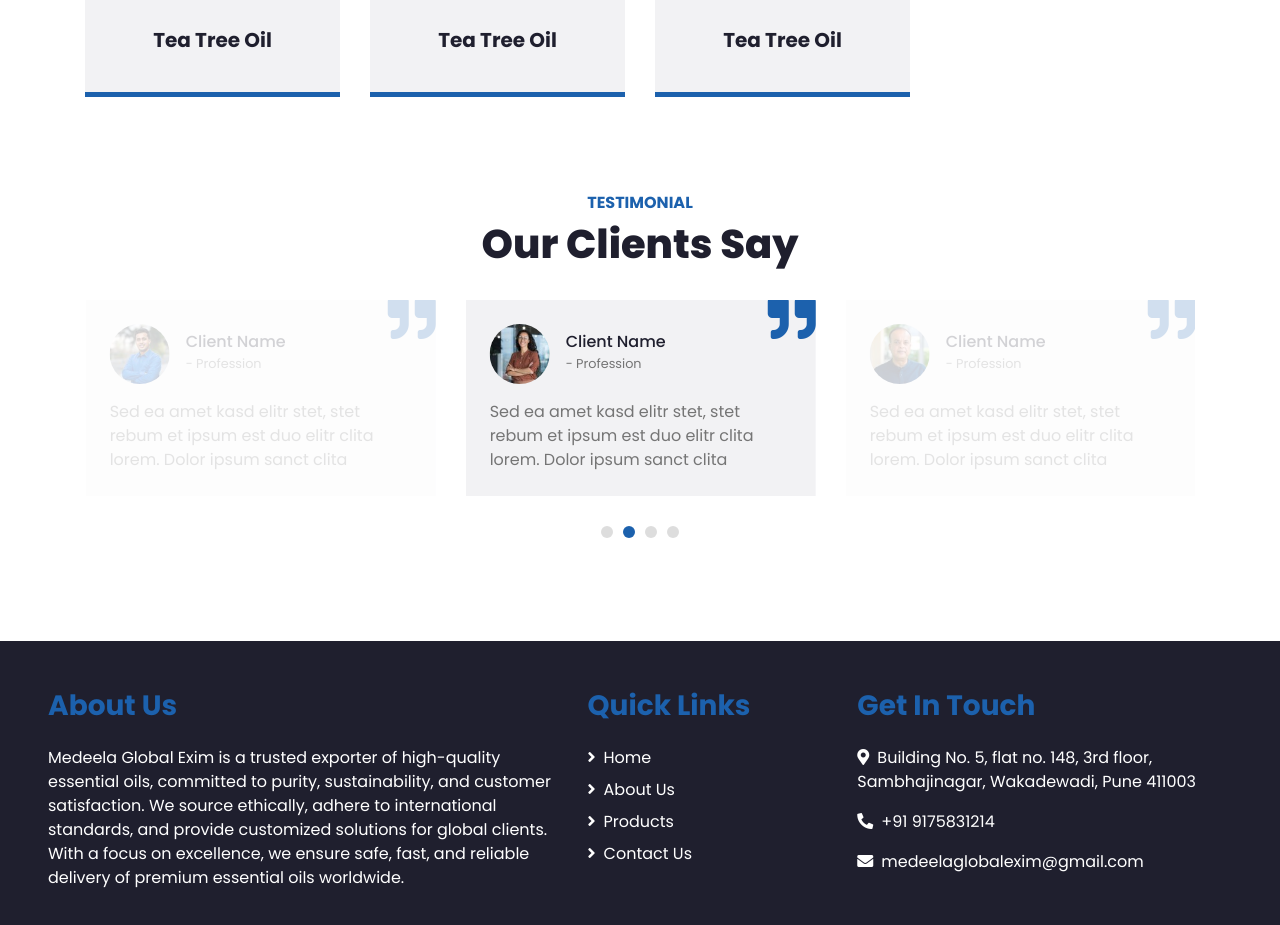
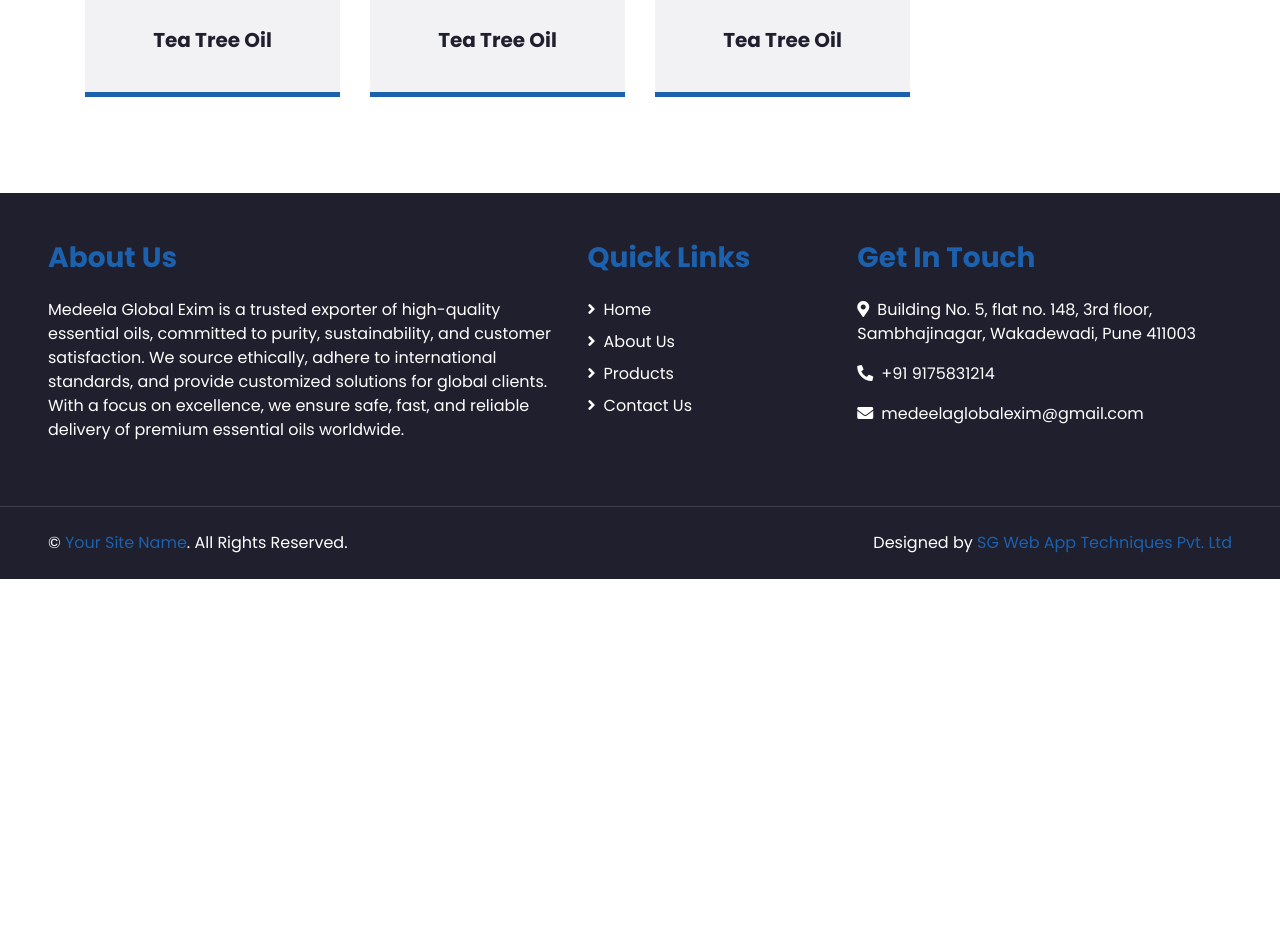
Before and after one commit to kusumprajapati22/medeela, a plain HTML site: page products.html in a window 1280 px wide. Shown: the part 3021-3946 px from the top of the page. After the commit the page ends 3600 px from the top, so only its background shows below. Drawn offline with nearby package versions, Linux system fonts and the light colour scheme.

Commit message:
Update products.html

```diff
--- a/products.html
+++ b/products.html
@@ -446,64 +446,6 @@
     <!-- Products End -->
 
 
-    <!-- Testimonial Start -->
-    <div class="container-fluid py-5">
-        <div class="container">
-            <div class="text-center pb-2">
-                <h6 class="text-primary text-uppercase font-weight-bold">Testimonial</h6>
-                <h1 class="mb-4">Our Clients Say</h1>
-            </div>
-            <div class="owl-carousel testimonial-carousel">
-                <div class="position-relative bg-secondary p-4">
-                    <i class="fa fa-3x fa-quote-right text-primary position-absolute" style="top: -6px; right: 0;"></i>
-                    <div class="d-flex align-items-center mb-3">
-                        <img class="img-fluid rounded-circle" src="img/testimonial-1.jpg" style="width: 60px; height: 60px;" alt="">
-                        <div class="ml-3">
-                            <h6 class="font-weight-semi-bold m-0">Client Name</h6>
-                            <small>- Profession</small>
-                        </div>
-                    </div>
-                    <p class="m-0">Sed ea amet kasd elitr stet, stet rebum et ipsum est duo elitr clita lorem. Dolor ipsum sanct clita</p>
-                </div>
-                <div class="position-relative bg-secondary p-4">
-                    <i class="fa fa-3x fa-quote-right text-primary position-absolute" style="top: -6px; right: 0;"></i>
-                    <div class="d-flex align-items-center mb-3">
-                        <img class="img-fluid rounded-circle" src="img/testimonial-2.jpg" style="width: 60px; height: 60px;" alt="">
-                        <div class="ml-3">
-                            <h6 class="font-weight-semi-bold m-0">Client Name</h6>
-                            <small>- Profession</small>
-                        </div>
-                    </div>
-                    <p class="m-0">Sed ea amet kasd elitr stet, stet rebum et ipsum est duo elitr clita lorem. Dolor ipsum sanct clita</p>
-                </div>
-                <div class="position-relative bg-secondary p-4">
-                    <i class="fa fa-3x fa-quote-right text-primary position-absolute" style="top: -6px; right: 0;"></i>
-                    <div class="d-flex align-items-center mb-3">
-                        <img class="img-fluid rounded-circle" src="img/testimonial-3.jpg" style="width: 60px; height: 60px;" alt="">
-                        <div class="ml-3">
-                            <h6 class="font-weight-semi-bold m-0">Client Name</h6>
-                            <small>- Profession</small>
-                        </div>
-                    </div>
-                    <p class="m-0">Sed ea amet kasd elitr stet, stet rebum et ipsum est duo elitr clita lorem. Dolor ipsum sanct clita</p>
-                </div>
-                <div class="position-relative bg-secondary p-4">
-                    <i class="fa fa-3x fa-quote-right text-primary position-absolute" style="top: -6px; right: 0;"></i>
-                    <div class="d-flex align-items-center mb-3">
-                        <img class="img-fluid rounded-circle" src="img/testimonial-4.jpg" style="width: 60px; height: 60px;" alt="">
-                        <div class="ml-3">
-                            <h6 class="font-weight-semi-bold m-0">Client Name</h6>
-                            <small>- Profession</small>
-                        </div>
-                    </div>
-                    <p class="m-0">Sed ea amet kasd elitr stet, stet rebum et ipsum est duo elitr clita lorem. Dolor ipsum sanct clita</p>
-                </div>
-            </div>
-        </div>
-    </div>
-    <!-- Testimonial End -->
-
-
     <!-- Footer Start -->
     <div class="container-fluid bg-dark text-white mt-5 py-5 px-sm-3 px-md-5">
         <div class="row">
```
